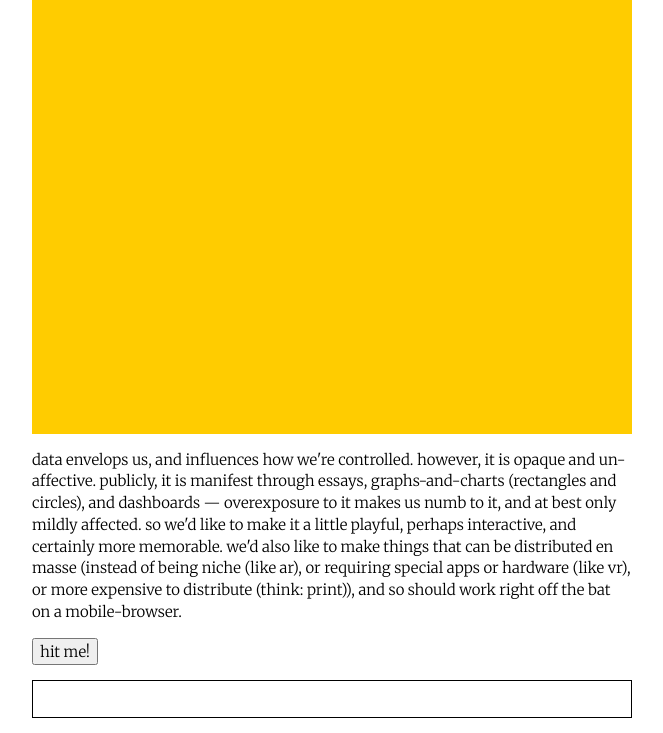
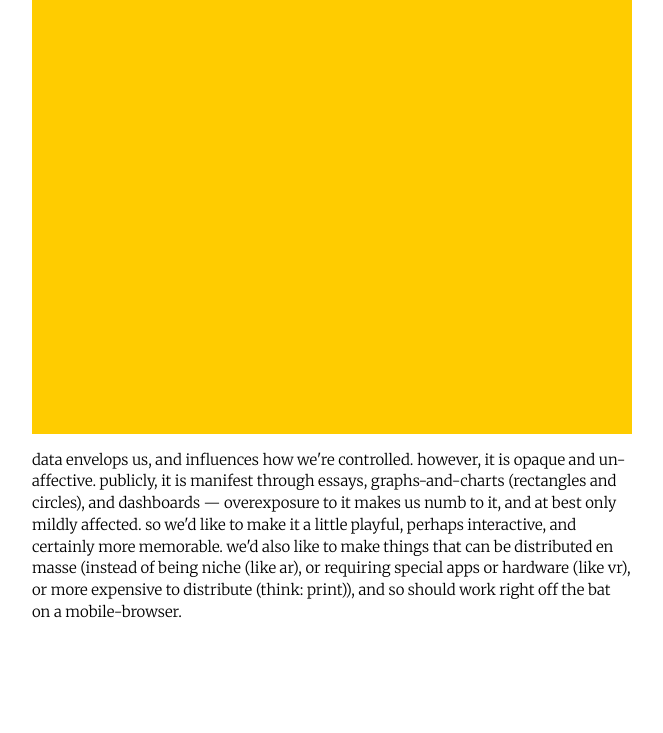
Before and after one commit to slow-studio/23-playful-data-js, a website: page index.html in a window 1280 px wide. Shown: the part 79-812 px from the top of the page, without its empty margins (308-971 px from the left). Drawn offline with Linux system fonts and the light colour scheme.

Commit message:
remove newsTicker & button (to focus on the forest)

```diff
--- a/index.html
+++ b/index.html
@@ -25,8 +25,6 @@
                 data envelops us, and influences how we're controlled. however, it is opaque and un-affective. publicly, it is manifest through essays, graphs-and-charts (rectangles and circles), and dashboards — overexposure to it makes us numb to it, and at best only mildly affected. so we'd like to make it a little playful, perhaps interactive, and certainly more memorable. we'd also like to make things that can be distributed en masse (instead of being niche (like ar), or requiring special apps or hardware (like vr), or more expensive to distribute (think: print)), and so should work right off the bat on a mobile-browser.
                 <!-- end: placeholder text-->
                 </p>
-                <button onclick="counter(this)">hit me!</button>
-                <div id="newsTicker"></div>
             </div><!-- end: #content -->
 
             <div id="footer"></div><!-- end: #footer -->
--- a/scripts/script.js
+++ b/scripts/script.js
@@ -1,15 +1,3 @@
-/*  ------------------------------------------------------------
-    "hit me!"-button counts clicks.
-    ------------------------------------------------------------  */
-
-let count = 0;
-/**
- * @param {HTMLElement} e - the element
- */
-function counter(e) {
-    e.innerHTML = "clicked " + ++count + " times" ;
-}
-
 /*  ------------------------------------------------------------
     collect information on trees
     ------------------------------------------------------------  */
@@ -124,7 +112,6 @@ function didClickHappenOnTree(e) {
                 const ImageElementOfClickedTree = c[i]
                 // offer some kind of feedback to show which tree was clicked on
                 changeOpacity(ImageElementOfClickedTree)
-                updateNewsTicker(ImageElementOfClickedTree)
             }
     }
 
@@ -156,9 +143,4 @@ function didClickHappenOnTree(e) {
             factor = .9
         t.style.opacity = currentOpacity * factor
     }
-
-    function updateNewsTicker(imgelement) {
-        document.getElementById("newsTicker").innerHTML += " " + imgelement.id[5]
-    }
-    document.getElementById("newsTicker").innerHTML += ' • '
 }
--- a/styles/style.css
+++ b/styles/style.css
@@ -45,11 +45,4 @@ h1 {
     position: fixed; /* this helps us position the div's using js (by setting the style.top & style.left properties) */
 }
 
-#newsTicker {
-    margin: 1rem auto;
-    padding: 0.5rem;
-    width: 100%;
-    min-height: 2.5rem;
-    border: 1px solid black;
-    text-align: left;
 }
```
